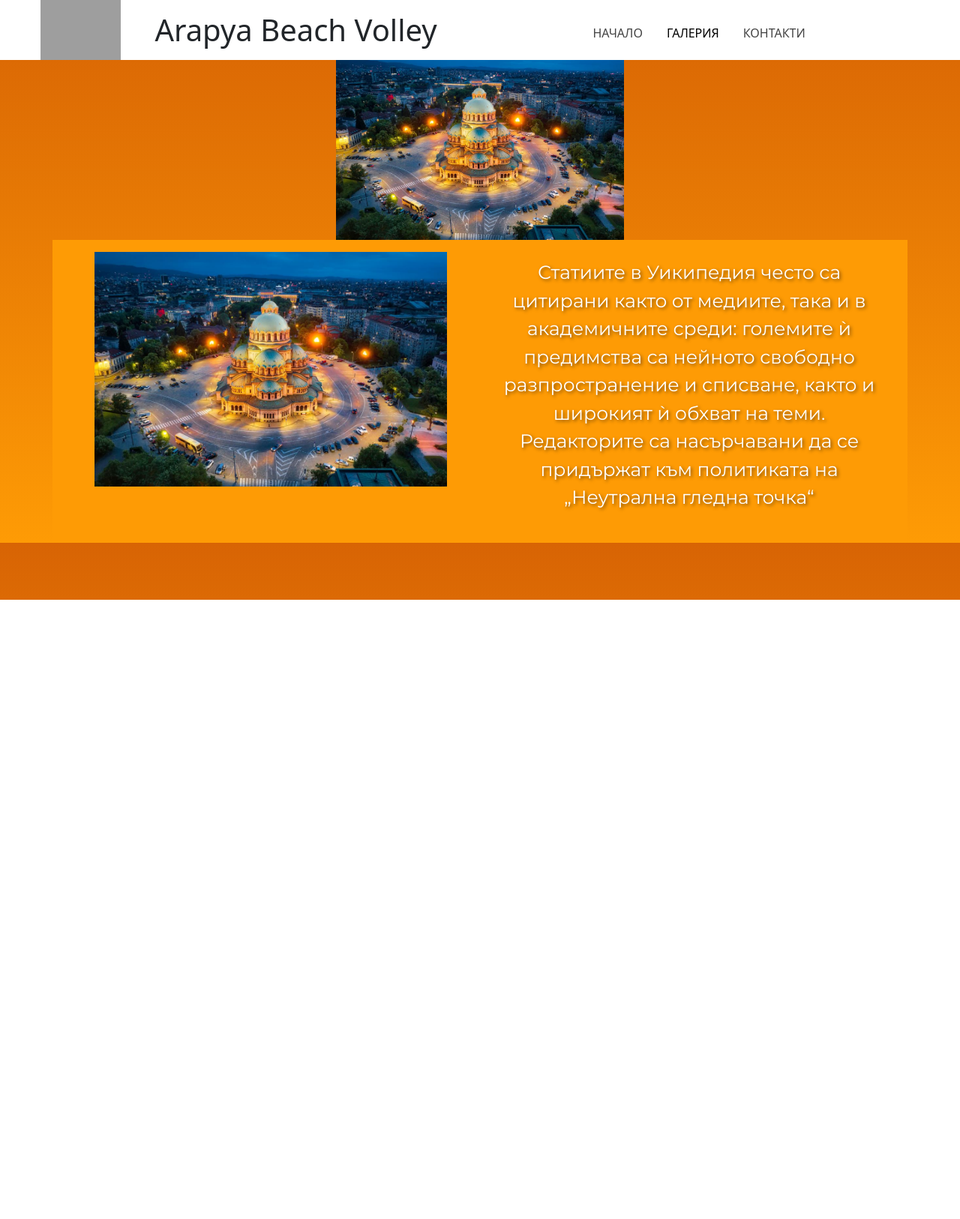
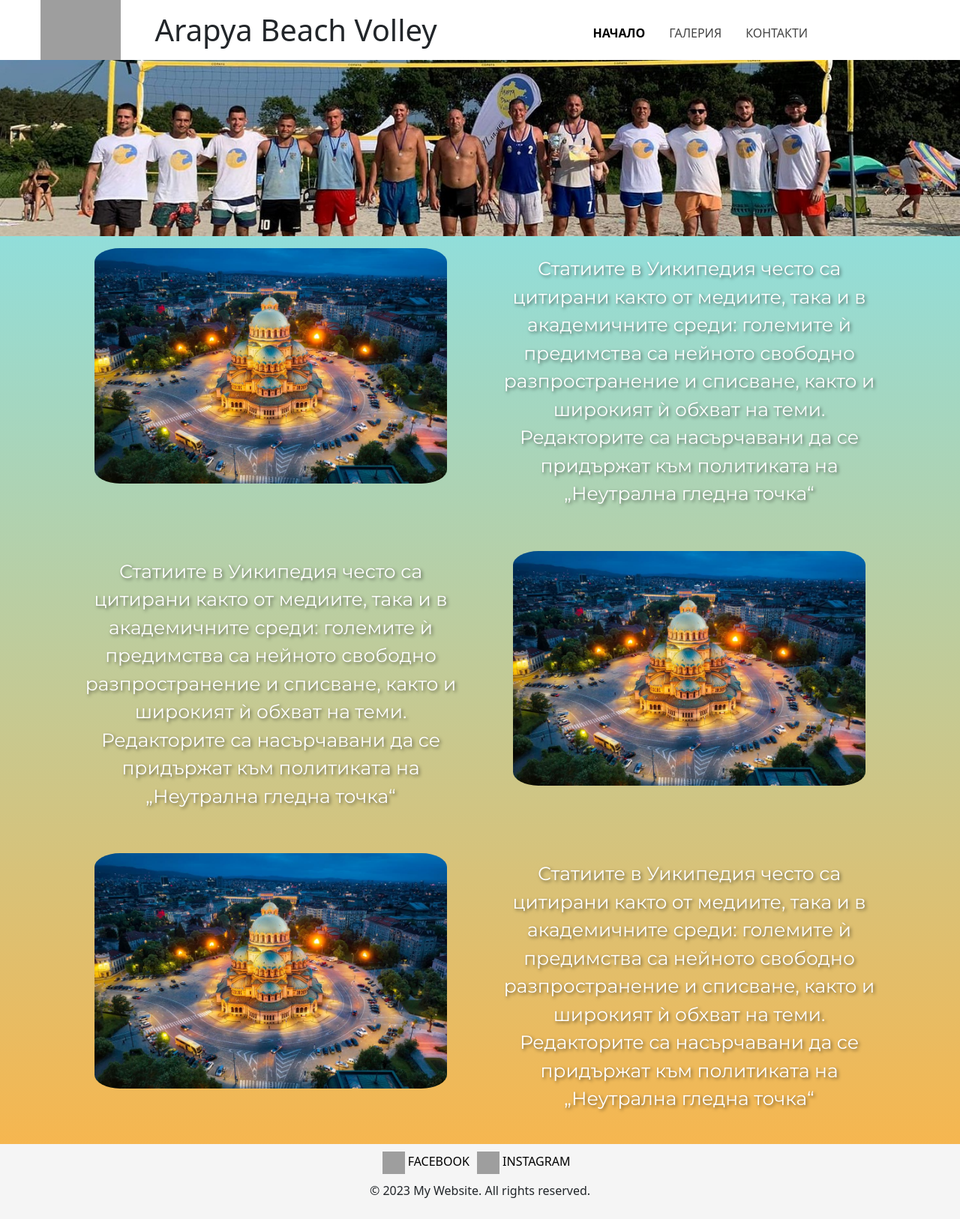
Before and after one commit to IAndreev1/Arapya-Beach-Volley, a Vue app in the folder arapyaVolley/: page / in a window 1280 px wide. Shown: the whole page at 75% size. Before the commit the page ends 800 px from the top, so only its background shows below. Built offline with nearby package versions, Linux system fonts and the light colour scheme; grey boxes are pictures that could not be loaded.

Commit message:
Start Page  + GalleryPage.vue

```diff
--- a/arapyaVolley/src/assets/base.css
+++ b/arapyaVolley/src/assets/base.css
@@ -2,5 +2,5 @@
 
 body {
     height: 100%;
-    background: linear-gradient(0deg, #FE9B05, #D86404 100%);
+    background: linear-gradient(0deg, #feb344, #77e8fe 100%);
 }
--- /dev/null
+++ b/arapyaVolley/src/components/Footer.vue
@@ -0,0 +1,42 @@
+<template>
+  <footer class="footer">
+    <div class="social-icons">
+      <a href="https://www.facebook.com/profile.php?id=100083515876362" target="_blank" rel="noopener noreferrer">
+        <img src="./icons/facebook.png" alt="Instagram" class=" icon"/>
+        FACEBOOK
+      </a>
+      <a href="#" target="_blank" rel="noopener noreferrer">
+        <img src="./icons/insta.png" alt="Facebook" class="icon"/>
+        INSTAGRAM
+      </a>
+    </div>
+    <p>&copy; 2023 My Website. All rights reserved.</p>
+  </footer>
+</template>
+
+<style scoped>
+.footer {
+  background-color: #f5f5f5;
+  padding: 10px;
+  text-align: center;
+}
+
+.social-icons {
+  margin-bottom: 10px;
+}
+
+.social-icons a {
+  display: inline-block;
+  margin-right: 10px;
+}
+
+
+.social-icons img {
+  width: 30px;
+  height: 30px;
+}
+a{
+  text-decoration: none;
+  color:black;
+}
+</style>
--- /dev/null
+++ b/arapyaVolley/src/components/GalleryPage.vue
@@ -0,0 +1,21 @@
+<script setup>
+
+import NavBar from "@/components/NavBar.vue";
+import Footer from "@/components/Footer.vue";
+</script>
+
+<template>
+  <head>
+    <meta name="viewport" content="width=device-width, initial-scale=1.0">
+    <link href="https://fonts.googleapis.com/css?family=Montserrat&display=swap" rel="stylesheet">
+  </head>
+  <body>
+  <NavBar activeStart="no" active-gallery="yes" active-next="no" class="header-class"/>
+  <div>  <br><br><br><br><br> <br><br><br><br><br><br><br><br><br><br><br><br><br><br><br><br><br><br><br> </div>
+  <Footer/>
+  </body>
+</template>
+
+<style scoped>
+
+</style>
--- a/arapyaVolley/src/components/HomePage.vue
+++ b/arapyaVolley/src/components/HomePage.vue
@@ -4,10 +4,21 @@
     <link href="https://fonts.googleapis.com/css?family=Montserrat&display=swap" rel="stylesheet">
   </head>
   <body>
-  <NavBar active-gallery="yes" active-next="no" class="header-class"/>
+  <NavBar activeStart = "yes" active-gallery="no" active-next="no" class="header-class"/>
   <main>
     <div class="containerM">
-      <img src="./icons/sofia-1.jpg" class="bigPhoto">
+      <img src="./icons/firstPic.jpg" class="bigPhoto">
+    </div>
+    <div class="container">
+      <img src="./icons/sofia-1.jpg" class="smallImg">
+      <p class = "smallText">Статиите в Уикипедия често са цитирани както от медиите, така и в академичните среди: големите ѝ предимства са нейното свободно разпространение и списване, както и широкият ѝ обхват на теми. Редакторите са насърчавани да се придържат към политиката на „Неутрална гледна точка“
+      </p>
+    </div>
+    <div class="container">
+
+      <p class = "smallText">Статиите в Уикипедия често са цитирани както от медиите, така и в академичните среди: големите ѝ предимства са нейното свободно разпространение и списване, както и широкият ѝ обхват на теми. Редакторите са насърчавани да се придържат към политиката на „Неутрална гледна точка“
+      </p>
+      <img src="./icons/sofia-1.jpg" class="smallImg">
     </div>
     <div class="container">
       <img src="./icons/sofia-1.jpg" class="smallImg">
@@ -15,6 +26,7 @@
       </p>
     </div>
   </main>
+  <Footer/>
   </body>
 </template>
 
@@ -23,35 +35,37 @@
 import {defineComponent} from "vue";
 import field from "@/components/NavBar.vue";
 import NavBar from "@/components/NavBar.vue";
+import Footer from "@/components/Footer.vue";
 
 export default {
-  components: {NavBar, field},
+  components: {Footer, NavBar, field},
   build: {
     rollupOptions: {
       external: ['/src/assets/FIRST.jpg']
     }
-  }
+  },
 }
+
 </script>
 
 <style scoped>
 
+.scroll-shadow.shadow-effect {
+  box-shadow: 0 0 10px rgba(0, 0, 0, 0.3);
+}
 main{
   display: grid;
   column-count: 1;
 
 }
-.containerM{
-  display:flex;
-  justify-content: center;
-  width: 100%;
-}
+
 .container {
 
   display:grid;
   grid-template-columns: 50% 50%;
   width: 100%;
-  background: #FE9B05;
+
+
 }
 
 main {
@@ -69,6 +83,7 @@ main {
   max-width: 90%;
   padding: 1em;
   justify-self: center;
+  border-radius: 10%;
 }
 
 .smallText{
@@ -81,14 +96,22 @@ main {
   text-align: center;
 
 }
+.containerM {
+  width: 100%;
+}
+
 .bigPhoto {
-  max-width: 30vw
+  width: 100%;
+  height: auto;
+}
 
-
-}
 
 .site-header h1 {
   margin: 0;
 }
 
+@media (max-width: 500px) {
+
+}
+
 </style>
--- a/arapyaVolley/src/components/NavBar.vue
+++ b/arapyaVolley/src/components/NavBar.vue
@@ -5,10 +5,9 @@
     <h1>Arapya Beach Volley</h1>
     <nav>
       <ul>
-        <li :class="{ 'active': activeStart === 'yes' }"><a href="#">Начало</a></li>
-
-        <li :class="{ 'active': activeGallery === 'yes' }"><a href="#">Галерия</a></li>
-        <li :class="{ 'active': activeNext === 'yes' }"><a href="#">Контакти</a></li>
+        <li :class="{ 'active': activeStart === 'yes' }"><router-link to="/">Начало</router-link></li>
+        <li :class="{ 'active': activeGallery === 'yes' }"><router-link to="/gallery">Галерия</router-link></li>
+        <li :class="{ 'active': activeNext === 'yes' }"><router-link to="/contacts">Контакти</router-link></li>
       </ul>
     </nav>
 
@@ -74,6 +73,7 @@ nav a {
 
 .active a {
   color: black;
+  font-weight: bold;
 }
 
 h1 {
--- a/arapyaVolley/src/router/index.js
+++ b/arapyaVolley/src/router/index.js
@@ -1,5 +1,6 @@
 import { createRouter, createWebHistory } from 'vue-router'
 import HomePage from "@/components/HomePage.vue";
+import GalleryPage from "@/components/GalleryPage.vue";
 
 const router = createRouter({
   history: createWebHistory(import.meta.env.BASE_URL),
@@ -9,6 +10,11 @@ const router = createRouter({
       name: 'home',
       component: HomePage
     },
+    {
+      path:'/gallery',
+      name: 'gallery',
+      component: GalleryPage
+    }
   ]
 })
 
```
Also changed, not shown: arapyaVolley/src/components/icons/firstPic.jpg (added).
